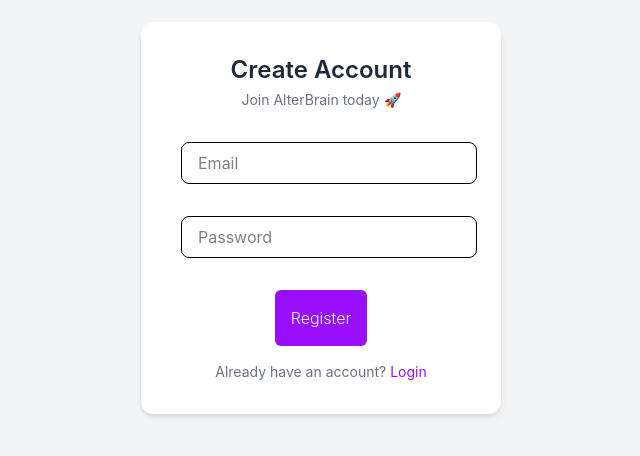
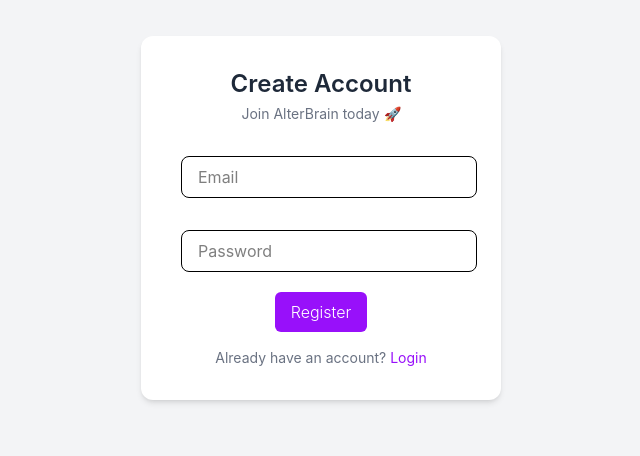
Before and after one commit to m-taaha/AlterBrain, a React (Vite) app in the folder client/: page / in a window 1280 px wide. Shown: the part 182-638 px from the top of the page, without its empty margins (319-959 px from the left). Built offline with nearby package versions, Linux system fonts and the light colour scheme.

Commit message:
refactor: buttons of register page

```diff
--- a/client/src/components/Button.tsx
+++ b/client/src/components/Button.tsx
@@ -8,6 +8,7 @@
     text: string;
     startIcon?: ReactElement;
     onClick?: () => void;
+    loading?: boolean;
 }
 
 // global variable
@@ -30,10 +31,13 @@
   return (
     <button
     onClick={props.onClick}
-     className={`${variantStyles[props.variant]} ${defaultStyles} ${sizeStyles[props.size]}`}>
+    disabled={props.loading}
+     className={`${variantStyles[props.variant]} ${defaultStyles} ${sizeStyles[props.size]} ${props.loading ? "opacity-50 cursor-not-allowed" : ""}`}>
        {props.startIcon?
        <div className="pr-2">{props.startIcon}</div> : null}
-       {props.text}
+
+
+       {props.loading? "Loading..." : props.text}
     </button>
   )
 }
--- a/client/src/pages/Register.tsx
+++ b/client/src/pages/Register.tsx
@@ -20,10 +20,11 @@
         </div>
 
 
-        <div className=" flex justify-center mt-6 w-full">
+        <div className=" flex justify-center mt-3 w-full">
           <Button
             variant="primary"
-            size="md"
+            loading={false}
+            size="sm"
             text="Register"
           />
         </div>
```
